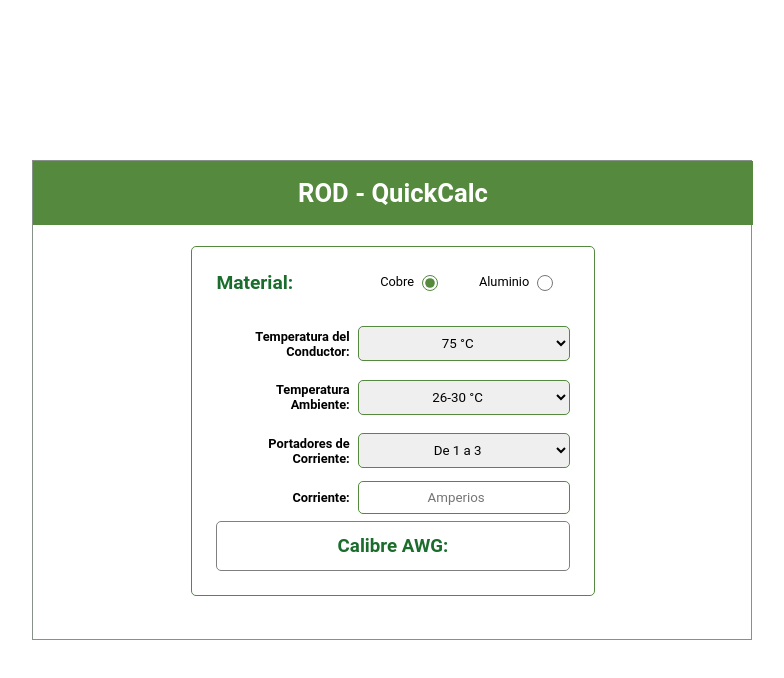
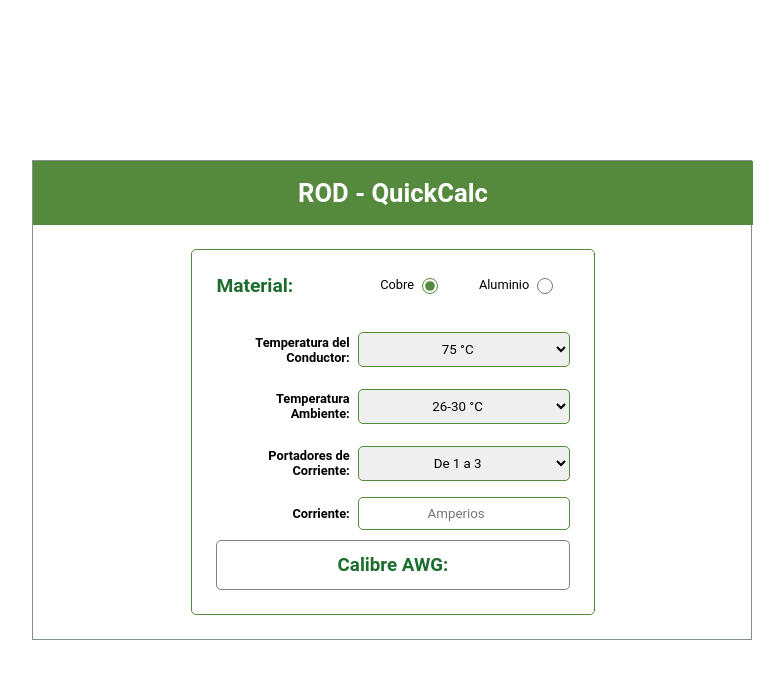
Before and after one commit to cmarioep/ROD-QuickCalc, a React (Vite) app: page /awgbycurrent in a window 1280 px wide. Shown: the top 678 px of the page, without its empty margins (248-1032 px from the left). Built offline with nearby package versions, Linux system fonts and the light colour scheme.

Commit message:
Styles: height dimention on current-capacity form

```diff
--- a/src/styles/pages/CurrentCapacity.scss
+++ b/src/styles/pages/CurrentCapacity.scss
@@ -8,14 +8,13 @@
 
     height: 100vh;
     padding: 1.5rem;
-    margin-top: 3rem;
-    padding-top: $navbar-heigh;
+    padding-top: $navbar-heigh + 3vh;
 
 
     @include mediaquery(intermediate) {
         justify-content: center;
         width: 720px;
-        height: 480px;
+        height: 100%;
         margin-top: unset;
     }
 
@@ -30,7 +29,7 @@
             justify-content: space-between;
 
             width: 60%;
-            height: 350px;
+            height: 100%;
             padding: 1.5rem;
             border-radius: 5px;
             border: 1px solid $clr-primary;
```
